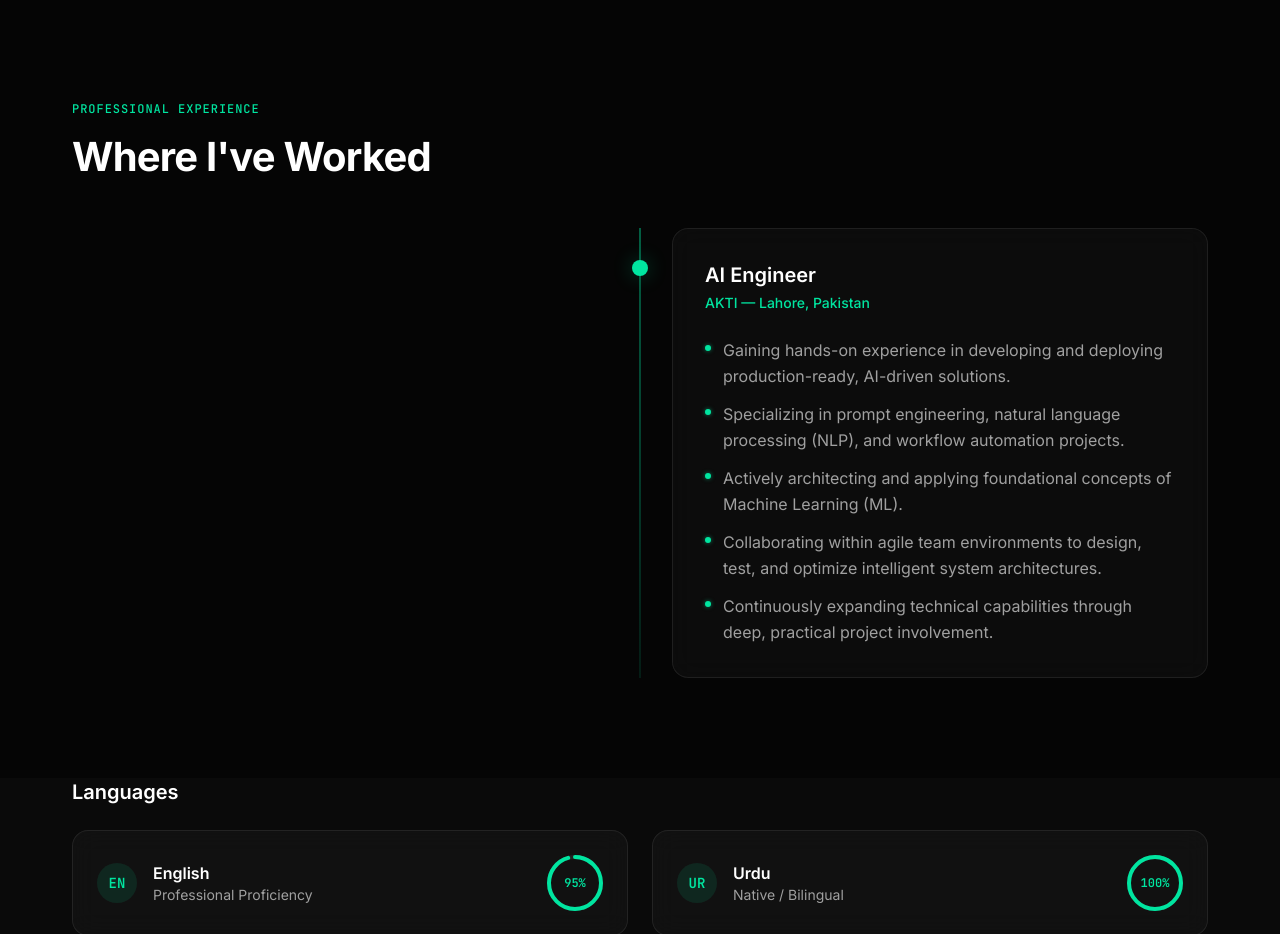
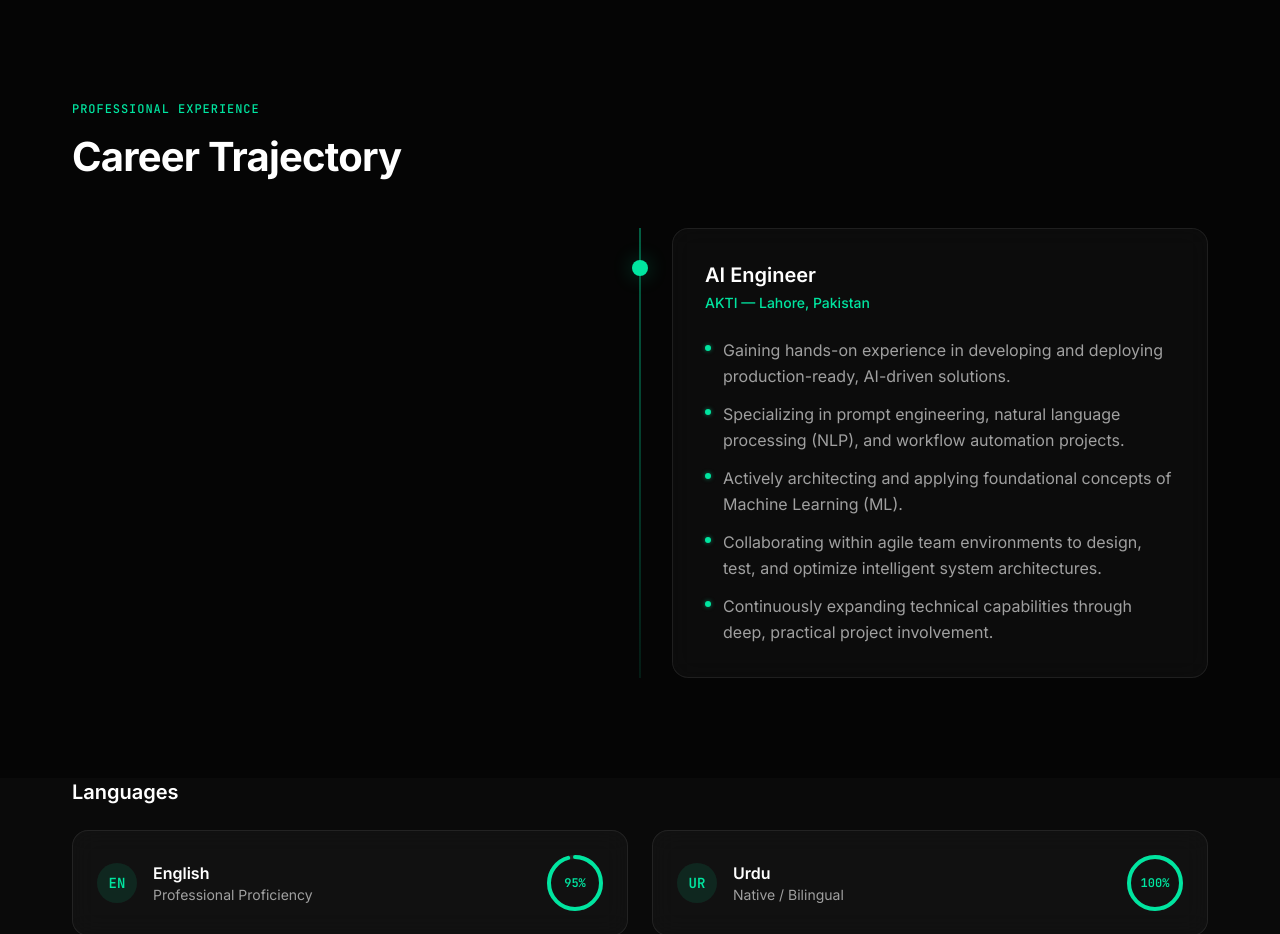
Before and after one commit to swiftnicecollection-blip/Syed-Abdullah, a React (Vite) app: page / in a window 1280 px wide. Shown: the part 2340-3274 px from the top of the page. Built offline with nearby package versions, Linux system fonts and the light colour scheme.

Commit message:
Update section title from 'Where I've Worked' to 'Career Trajectory'

```diff
--- a/src/sections/Experience.tsx
+++ b/src/sections/Experience.tsx
@@ -104,7 +104,7 @@ export default function Experience() {
         <div className="mb-12">
           <span className="block mb-4 section-label">Professional Experience</span>
           <h2 className="text-[clamp(1.75rem,4vw,2.5rem)] font-bold leading-[1.15] tracking-[-0.02em] text-white">
-            Where I&apos;ve Worked
+            Career Trajectory
           </h2>
         </div>
 
```
